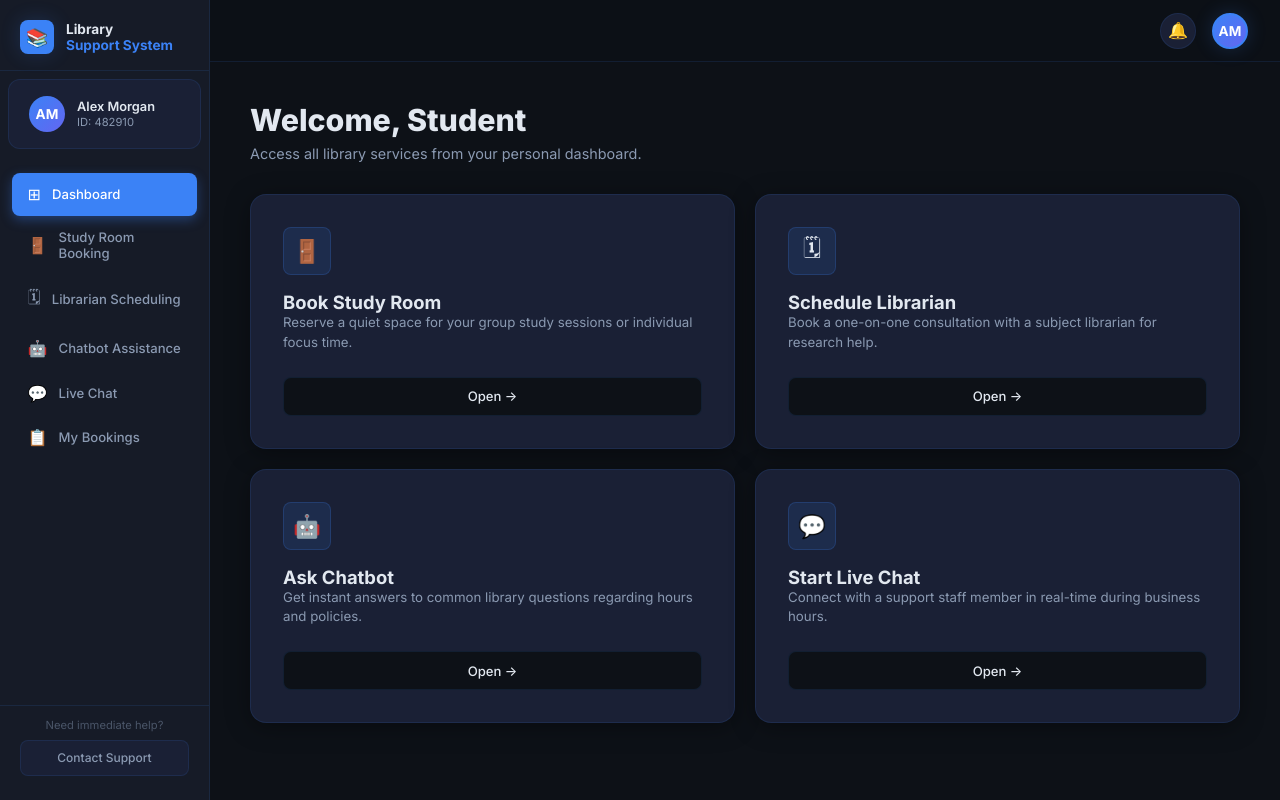
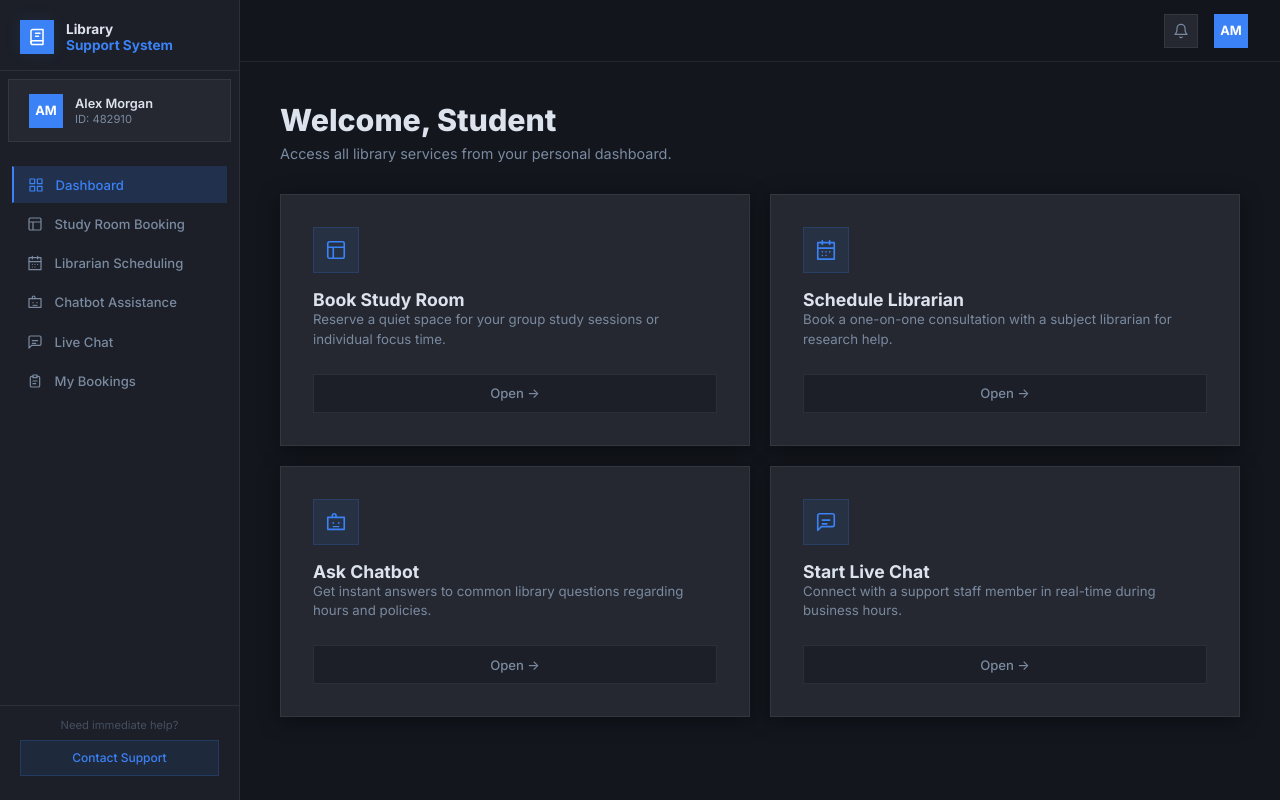
Before and after one commit to Ethelbert-cell/LLE, a React (Vite) app in the folder client/: page /dashboard in a window 1280 px wide. Built offline with nearby package versions, Linux system fonts and the light colour scheme.

Commit message:
Feat: Replace UI emojis with custom SVG icons and update global CSS variables for a sharper, less rounded UI design and refined color palette.

```diff
--- a/client/src/components/layout/Navbar.jsx
+++ b/client/src/components/layout/Navbar.jsx
@@ -1,5 +1,21 @@
 import { useAuth } from "../../context/AuthContext";
 import { useNavigate } from "react-router-dom";
+
+const BellIcon = () => (
+  <svg
+    width="16"
+    height="16"
+    viewBox="0 0 24 24"
+    fill="none"
+    stroke="currentColor"
+    strokeWidth="1.8"
+    strokeLinecap="round"
+    strokeLinejoin="round"
+  >
+    <path d="M18 8A6 6 0 0 0 6 8c0 7-3 9-3 9h18s-3-2-3-9" />
+    <path d="M13.73 21a2 2 0 0 1-3.46 0" />
+  </svg>
+);
 
 const Navbar = () => {
   const { user, logout } = useAuth();
@@ -20,15 +36,16 @@ const Navbar = () => {
         className="navbar-icon-btn"
         title="Notifications"
         aria-label="Notifications"
-        onClick={() => {}}
       >
-        🔔
+        <BellIcon />
       </button>
       <div
         className="navbar-avatar"
         title={user?.name}
-        onClick={() => logout() && navigate("/login")}
-        style={{ cursor: "pointer" }}
+        onClick={() => {
+          logout();
+          navigate("/login");
+        }}
         role="button"
         aria-label="User menu"
       >
--- a/client/src/components/layout/Sidebar.jsx
+++ b/client/src/components/layout/Sidebar.jsx
@@ -1,13 +1,149 @@
 import { NavLink, useNavigate } from "react-router-dom";
 import { useAuth } from "../../context/AuthContext";
 
+// ─── Custom blue/white SVG icons ───────────────────────────────────────────
+const Icons = {
+  dashboard: (
+    <svg
+      width="16"
+      height="16"
+      viewBox="0 0 24 24"
+      fill="none"
+      stroke="currentColor"
+      strokeWidth="1.8"
+      strokeLinecap="round"
+      strokeLinejoin="round"
+    >
+      <rect x="3" y="3" width="7" height="7" />
+      <rect x="14" y="3" width="7" height="7" />
+      <rect x="14" y="14" width="7" height="7" />
+      <rect x="3" y="14" width="7" height="7" />
+    </svg>
+  ),
+  booking: (
+    <svg
+      width="16"
+      height="16"
+      viewBox="0 0 24 24"
+      fill="none"
+      stroke="currentColor"
+      strokeWidth="1.8"
+      strokeLinecap="round"
+      strokeLinejoin="round"
+    >
+      <path d="M3 9h18M9 21V9M3 5a2 2 0 0 1 2-2h14a2 2 0 0 1 2 2v14a2 2 0 0 1-2 2H5a2 2 0 0 1-2-2V5z" />
+    </svg>
+  ),
+  scheduling: (
+    <svg
+      width="16"
+      height="16"
+      viewBox="0 0 24 24"
+      fill="none"
+      stroke="currentColor"
+      strokeWidth="1.8"
+      strokeLinecap="round"
+      strokeLinejoin="round"
+    >
+      <rect x="3" y="4" width="18" height="18" rx="0" />
+      <path d="M16 2v4M8 2v4M3 10h18" />
+      <path d="M8 14h.01M12 14h.01M16 14h.01M8 18h.01M12 18h.01" />
+    </svg>
+  ),
+  chatbot: (
+    <svg
+      width="16"
+      height="16"
+      viewBox="0 0 24 24"
+      fill="none"
+      stroke="currentColor"
+      strokeWidth="1.8"
+      strokeLinecap="round"
+      strokeLinejoin="round"
+    >
+      <rect x="3" y="7" width="18" height="13" />
+      <path d="M8 7V5a2 2 0 0 1 4 0v2" />
+      <circle cx="9" cy="13" r="1" fill="currentColor" stroke="none" />
+      <circle cx="15" cy="13" r="1" fill="currentColor" stroke="none" />
+      <path d="M9 17h6" strokeWidth="1.5" />
+    </svg>
+  ),
+  liveChat: (
+    <svg
+      width="16"
+      height="16"
+      viewBox="0 0 24 24"
+      fill="none"
+      stroke="currentColor"
+      strokeWidth="1.8"
+      strokeLinecap="round"
+      strokeLinejoin="round"
+    >
+      <path d="M21 15a2 2 0 0 1-2 2H7l-4 4V5a2 2 0 0 1 2-2h14a2 2 0 0 1 2 2z" />
+      <path d="M8 10h8M8 14h5" />
+    </svg>
+  ),
+  myBookings: (
+    <svg
+      width="16"
+      height="16"
+      viewBox="0 0 24 24"
+      fill="none"
+      stroke="currentColor"
+      strokeWidth="1.8"
+      strokeLinecap="round"
+      strokeLinejoin="round"
+    >
+      <path d="M9 5H7a2 2 0 0 0-2 2v12a2 2 0 0 0 2 2h10a2 2 0 0 0 2-2V7a2 2 0 0 0-2-2h-2" />
+      <rect x="9" y="3" width="6" height="4" />
+      <path d="M9 12h6M9 16h4" />
+    </svg>
+  ),
+  library: (
+    <svg
+      width="18"
+      height="18"
+      viewBox="0 0 24 24"
+      fill="none"
+      stroke="#fff"
+      strokeWidth="2"
+      strokeLinecap="round"
+      strokeLinejoin="round"
+    >
+      <path d="M4 19.5A2.5 2.5 0 0 1 6.5 17H20" />
+      <path d="M6.5 2H20v20H6.5A2.5 2.5 0 0 1 4 19.5v-15A2.5 2.5 0 0 1 6.5 2z" />
+      <line x1="10" y1="7" x2="16" y2="7" />
+      <line x1="10" y1="11" x2="14" y2="11" />
+    </svg>
+  ),
+  notification: (
+    <svg
+      width="16"
+      height="16"
+      viewBox="0 0 24 24"
+      fill="none"
+      stroke="currentColor"
+      strokeWidth="1.8"
+      strokeLinecap="round"
+      strokeLinejoin="round"
+    >
+      <path d="M18 8A6 6 0 0 0 6 8c0 7-3 9-3 9h18s-3-2-3-9" />
+      <path d="M13.73 21a2 2 0 0 1-3.46 0" />
+    </svg>
+  ),
+};
+
 const navItems = [
-  { path: "/dashboard", label: "Dashboard", icon: "⊞" },
-  { path: "/booking", label: "Study Room Booking", icon: "🚪" },
-  { path: "/scheduling", label: "Librarian Scheduling", icon: "🗓" },
-  { path: "/chatbot", label: "Chatbot Assistance", icon: "🤖" },
-  { path: "/livechat", label: "Live Chat", icon: "💬" },
-  { path: "/my-bookings", label: "My Bookings", icon: "📋" },
+  { path: "/dashboard", label: "Dashboard", icon: Icons.dashboard },
+  { path: "/booking", label: "Study Room Booking", icon: Icons.booking },
+  {
+    path: "/scheduling",
+    label: "Librarian Scheduling",
+    icon: Icons.scheduling,
+  },
+  { path: "/chatbot", label: "Chatbot Assistance", icon: Icons.chatbot },
+  { path: "/livechat", label: "Live Chat", icon: Icons.liveChat },
+  { path: "/my-bookings", label: "My Bookings", icon: Icons.myBookings },
 ];
 
 const Sidebar = () => {
@@ -27,7 +163,7 @@ const Sidebar = () => {
     <aside className="sidebar">
       {/* Logo */}
       <div className="sidebar-logo">
-        <div className="sidebar-logo-icon">📚</div>
+        <div className="sidebar-logo-icon">{Icons.library}</div>
         <div className="sidebar-logo-text">
           Library
           <br />
--- a/client/src/index.css
+++ b/client/src/index.css
@@ -2,35 +2,35 @@
 
 /* ─── Design Tokens ─── */
 :root {
-  --bg-primary: #0d1117;
-  --bg-secondary: #161b27;
-  --bg-card: #1a2035;
-  --bg-card-hover: #1f2745;
-  --bg-input: #0d1117;
+  --bg-primary:     #13161d;
+  --bg-secondary:   #1c1f27;
+  --bg-card:        #252830;
+  --bg-card-hover:  #2b2e38;
+  --bg-input:       #1c1f27;
 
-  --accent-blue: #3b82f6;
-  --accent-blue-dim: #2563eb;
-  --accent-glow: rgba(59, 130, 246, 0.25);
+  --accent-blue:    #3b82f6;
+  --accent-blue-dim:#2e6fd4;
+  --accent-glow:    rgba(59,130,246,0.15);
 
-  --text-primary: #e2e8f0;
-  --text-secondary: #8b9ab2;
-  --text-muted: #4a5568;
+  --text-primary:   #dde3ed;
+  --text-secondary: #7a8aa0;
+  --text-muted:     #454f60;
 
-  --border: rgba(59, 130, 246, 0.12);
-  --border-hover: rgba(59, 130, 246, 0.35);
+  --border:         rgba(255,255,255,0.07);
+  --border-hover:   rgba(255,255,255,0.13);
 
-  --sidebar-width: 210px;
-  --navbar-height: 62px;
+  --sidebar-width:  240px;
+  --navbar-height:  62px;
 
-  --radius-sm: 8px;
-  --radius-md: 12px;
-  --radius-lg: 16px;
-  --radius-xl: 20px;
+  --radius-sm:  0px;
+  --radius-md:  0px;
+  --radius-lg:  0px;
+  --radius-xl:  0px;
 
-  --shadow-card: 0 4px 24px rgba(0, 0, 0, 0.35);
-  --shadow-blue: 0 0 20px rgba(59, 130, 246, 0.2);
+  --shadow-card: 0 4px 20px rgba(0,0,0,0.4);
+  --shadow-blue: 0 0 16px rgba(59,130,246,0.12);
 
-  --transition: all 0.22s cubic-bezier(0.4, 0, 0.2, 1);
+  --transition: all 0.2s cubic-bezier(0.4, 0, 0.2, 1);
 }
 
 /* ─── Reset ─── */
@@ -65,7 +65,7 @@ body {
 }
 ::-webkit-scrollbar-thumb {
   background: var(--accent-blue-dim);
-  border-radius: 3px;
+  border-radius: 0;
 }
 
 /* ─── App Shell ─── */
@@ -96,13 +96,10 @@ body {
   border-bottom: 1px solid var(--border);
 }
 .sidebar-logo-icon {
-  width: 34px;
-  height: 34px;
+  width: 34px; height: 34px;
   background: var(--accent-blue);
-  border-radius: var(--radius-sm);
-  display: flex;
-  align-items: center;
-  justify-content: center;
+  border-radius: 0;
+  display: flex; align-items: center; justify-content: center;
   font-size: 18px;
   box-shadow: var(--shadow-blue);
   flex-shrink: 0;
@@ -121,23 +118,18 @@ body {
   display: flex;
   align-items: center;
   gap: 0.75rem;
-  padding: 1rem 1.25rem;
+  padding: 0.85rem 1.25rem;
   margin: 0.5rem;
   background: var(--bg-card);
-  border-radius: var(--radius-md);
+  border-radius: 0;
   border: 1px solid var(--border);
 }
 .sidebar-avatar {
-  width: 36px;
-  height: 36px;
-  border-radius: 50%;
-  background: linear-gradient(135deg, #3b82f6, #6366f1);
-  display: flex;
-  align-items: center;
-  justify-content: center;
-  font-size: 0.85rem;
-  font-weight: 700;
-  color: #fff;
+  width: 34px; height: 34px;
+  border-radius: 0;
+  background: var(--accent-blue);
+  display: flex; align-items: center; justify-content: center;
+  font-size: 0.8rem; font-weight: 700; color: #fff;
   flex-shrink: 0;
 }
 .sidebar-user-info {
@@ -170,30 +162,30 @@ body {
   display: flex;
   align-items: center;
   gap: 0.7rem;
-  padding: 0.65rem 0.9rem;
-  border-radius: var(--radius-sm);
+  padding: 0.6rem 0.9rem;
+  border-radius: 0;
   text-decoration: none;
   color: var(--text-secondary);
   font-size: 0.82rem;
   font-weight: 500;
   transition: var(--transition);
   border: 1px solid transparent;
+  white-space: nowrap;
 }
 .nav-link:hover {
-  background: var(--bg-card);
+  background: rgba(255,255,255,0.04);
   color: var(--text-primary);
-  border-color: var(--border);
+  border-color: transparent;
 }
 .nav-link.active {
-  background: var(--accent-blue);
-  color: #fff;
-  border-color: transparent;
-  box-shadow: 0 4px 12px rgba(59, 130, 246, 0.35);
+  background: rgba(59,130,246,0.18);
+  color: var(--accent-blue);
+  border-left: 2px solid var(--accent-blue);
+  border-right-color: transparent;
+  border-top-color: transparent;
+  border-bottom-color: transparent;
 }
-.nav-link .nav-icon {
-  font-size: 1rem;
-  flex-shrink: 0;
-}
+.nav-link .nav-icon { flex-shrink: 0; display: flex; align-items: center; }
 
 .sidebar-footer {
   padding: 0.75rem 1.25rem 0;
@@ -202,10 +194,10 @@ body {
 .contact-support-btn {
   width: 100%;
   padding: 0.6rem;
-  background: var(--bg-card);
-  border: 1px solid var(--border);
-  border-radius: var(--radius-sm);
-  color: var(--text-secondary);
+  background: rgba(59,130,246,0.1);
+  border: 1px solid rgba(59,130,246,0.2);
+  border-radius: 0;
+  color: var(--accent-blue);
   font-size: 0.75rem;
   font-weight: 500;
   cursor: pointer;
@@ -213,9 +205,8 @@ body {
   font-family: inherit;
 }
 .contact-support-btn:hover {
-  background: var(--bg-card-hover);
-  color: var(--text-primary);
-  border-color: var(--border-hover);
+  background: rgba(59,130,246,0.17);
+  color: #60a5fa;
 }
 .need-help-text {
   font-size: 0.7rem;
@@ -231,7 +222,7 @@ body {
   left: var(--sidebar-width);
   right: 0;
   height: var(--navbar-height);
-  background: rgba(13, 17, 23, 0.85);
+  background: rgba(19,22,29,0.92);
   backdrop-filter: blur(12px);
   border-bottom: 1px solid var(--border);
   display: flex;
@@ -242,43 +233,31 @@ body {
   z-index: 90;
 }
 .navbar-icon-btn {
-  width: 36px;
-  height: 36px;
-  border-radius: 50%;
+  width: 34px; height: 34px;
+  border-radius: 0;
   background: var(--bg-card);
   border: 1px solid var(--border);
-  display: flex;
-  align-items: center;
-  justify-content: center;
+  display: flex; align-items: center; justify-content: center;
   cursor: pointer;
   transition: var(--transition);
   font-size: 1rem;
   color: var(--text-secondary);
 }
 .navbar-icon-btn:hover {
-  background: var(--bg-card-hover);
+  background: rgba(255,255,255,0.05);
   color: var(--text-primary);
-  border-color: var(--border-hover);
 }
 .navbar-avatar {
-  width: 36px;
-  height: 36px;
-  border-radius: 50%;
-  background: linear-gradient(135deg, #3b82f6, #6366f1);
-  display: flex;
-  align-items: center;
-  justify-content: center;
-  font-size: 0.85rem;
-  font-weight: 700;
-  color: #fff;
+  width: 34px; height: 34px;
+  border-radius: 0;
+  background: var(--accent-blue);
+  display: flex; align-items: center; justify-content: center;
+  font-size: 0.8rem; font-weight: 700; color: #fff;
   cursor: pointer;
-  border: 2px solid var(--accent-blue);
-  box-shadow: var(--shadow-blue);
+  border: none;
   transition: var(--transition);
 }
-.navbar-avatar:hover {
-  transform: scale(1.05);
-}
+.navbar-avatar:hover { opacity: 0.85; }
 
 /* ─── Main Content ─── */
 .main-content {
@@ -323,7 +302,7 @@ body {
 .feature-card {
   background: var(--bg-card);
   border: 1px solid var(--border);
-  border-radius: var(--radius-lg);
+  border-radius: 0;
   padding: 2rem;
   display: flex;
   flex-direction: column;
@@ -336,24 +315,21 @@ body {
   animation: fadeUp 0.4s ease both;
 }
 .feature-card:hover {
-  background: var(--bg-card-hover);
+  background: rgba(255,255,255,0.03);
   border-color: var(--border-hover);
-  transform: translateY(-3px);
-  box-shadow: var(--shadow-card), var(--shadow-blue);
+  transform: translateY(-2px);
+  box-shadow: var(--shadow-card);
 }
 .feature-card-icon {
-  width: 48px;
-  height: 48px;
-  background: rgba(59, 130, 246, 0.12);
-  border-radius: var(--radius-sm);
-  display: flex;
-  align-items: center;
-  justify-content: center;
+  width: 46px; height: 46px;
+  background: rgba(59,130,246,0.1);
+  border-radius: 0;
+  display: flex; align-items: center; justify-content: center;
   font-size: 1.4rem;
-  border: 1px solid rgba(59, 130, 246, 0.2);
+  border: 1px solid rgba(59,130,246,0.18);
 }
 .feature-card-title {
-  font-size: 1.15rem;
+  font-size: 1.1rem;
   font-weight: 700;
   color: var(--text-primary);
 }
@@ -368,25 +344,21 @@ body {
   padding: 0.65rem 1.25rem;
   background: var(--bg-input);
   border: 1px solid var(--border);
-  border-radius: var(--radius-sm);
-  color: var(--text-primary);
+  border-radius: 0;
+  color: var(--text-secondary);
   font-size: 0.82rem;
   font-weight: 500;
   cursor: pointer;
   transition: var(--transition);
   text-align: center;
-  display: flex;
-  align-items: center;
-  justify-content: center;
-  gap: 0.4rem;
+  display: flex; align-items: center; justify-content: center; gap: 0.4rem;
   font-family: inherit;
   text-decoration: none;
 }
 .feature-card-btn:hover {
-  background: var(--accent-blue);
-  border-color: var(--accent-blue);
-  color: #fff;
-  box-shadow: 0 4px 12px rgba(59, 130, 246, 0.35);
+  background: rgba(59,130,246,0.12);
+  border-color: rgba(59,130,246,0.3);
+  color: var(--accent-blue);
 }
 
 /* ─── Status Badge ─── */
@@ -395,7 +367,7 @@ body {
   align-items: center;
   gap: 0.3rem;
   padding: 0.25rem 0.65rem;
-  border-radius: 99px;
+  border-radius: 0;
   font-size: 0.72rem;
   font-weight: 600;
   text-transform: capitalize;
@@ -430,7 +402,7 @@ body {
 .card {
   background: var(--bg-card);
   border: 1px solid var(--border);
-  border-radius: var(--radius-lg);
+  border-radius: 0;
   padding: 1.5rem;
   box-shadow: var(--shadow-card);
   animation: fadeUp 0.35s ease both;
@@ -462,7 +434,7 @@ body {
 .form-textarea {
   background: var(--bg-input);
   border: 1px solid var(--border);
-  border-radius: var(--radius-sm);
+  border-radius: 0;
   padding: 0.65rem 0.9rem;
   color: var(--text-primary);
   font-size: 0.85rem;
@@ -492,7 +464,7 @@ body {
   justify-content: center;
   gap: 0.5rem;
   padding: 0.65rem 1.4rem;
-  border-radius: var(--radius-sm);
+  border-radius: 0;
   font-size: 0.85rem;
   font-weight: 600;
   font-family: inherit;
@@ -510,10 +482,11 @@ body {
 .btn-primary:hover {
   background: var(--accent-blue-dim);
   transform: translateY(-1px);
-  box-shadow: 0 6px 18px rgba(59, 130, 246, 0.4);
+  box-shadow: 0 4px 14px rgba(59,130,246,0.25);
 }
 .btn-primary:active {
   transform: translateY(0);
+  opacity: 0.9;
 }
 .btn-secondary {
   background: transparent;
@@ -521,18 +494,18 @@ body {
   border-color: var(--border);
 }
 .btn-secondary:hover {
-  background: var(--bg-card-hover);
+  background: rgba(255,255,255,0.04);
   color: var(--text-primary);
   border-color: var(--border-hover);
 }
 .btn-danger {
-  background: rgba(239, 68, 68, 0.1);
+  background: rgba(239,68,68,0.08);
   color: #f87171;
-  border-color: rgba(248, 113, 113, 0.2);
+  border-color: rgba(248,113,113,0.15);
 }
 .btn-danger:hover {
-  background: rgba(239, 68, 68, 0.2);
-  border-color: rgba(248, 113, 113, 0.4);
+  background: rgba(239,68,68,0.14);
+  border-color: rgba(248,113,113,0.3);
 }
 .btn-sm {
   padding: 0.4rem 0.9rem;
@@ -553,8 +526,8 @@ body {
 }
 .room-card {
   background: var(--bg-card);
-  border: 2px solid var(--border);
-  border-radius: var(--radius-lg);
+  border: 1px solid var(--border);
+  border-radius: 0;
   padding: 1.5rem;
   cursor: pointer;
   transition: var(--transition);
@@ -562,13 +535,12 @@ body {
 }
 .room-card:hover {
   border-color: var(--border-hover);
-  transform: translateY(-2px);
-  box-shadow: var(--shadow-card), var(--shadow-blue);
+  background: rgba(255,255,255,0.02);
 }
 .room-card.selected {
   border-color: var(--accent-blue);
-  background: var(--bg-card-hover);
-  box-shadow: 0 0 0 3px var(--accent-glow);
+  border-left-width: 2px;
+  background: rgba(59,130,246,0.05);
 }
 .room-card-header {
   display: flex;
@@ -587,9 +559,9 @@ body {
   margin-top: 2px;
 }
 .room-capacity-badge {
-  background: rgba(59, 130, 246, 0.12);
-  border: 1px solid var(--border);
-  border-radius: var(--radius-sm);
+  background: rgba(59,130,246,0.1);
+  border: 1px solid rgba(59,130,246,0.18);
+  border-radius: 0;
   padding: 0.25rem 0.6rem;
   font-size: 0.72rem;
   font-weight: 600;
@@ -604,7 +576,7 @@ body {
 .amenity-tag {
   background: var(--bg-input);
   border: 1px solid var(--border);
-  border-radius: 99px;
+  border-radius: 0;
   padding: 0.2rem 0.55rem;
   font-size: 0.7rem;
   color: var(--text-secondary);
@@ -617,7 +589,7 @@ body {
   height: calc(100vh - var(--navbar-height) - 6rem);
   background: var(--bg-card);
   border: 1px solid var(--border);
-  border-radius: var(--radius-lg);
+  border-radius: 0;
   overflow: hidden;
 }
 .chat-messages {
@@ -648,15 +620,15 @@ body {
   line-height: 1.55;
 }
 .chat-message.user .chat-bubble {
-  background: var(--accent-blue);
+  background: rgba(59,130,246,0.85);
   color: #fff;
-  border-bottom-right-radius: 4px;
+  border-radius: 0;
 }
 .chat-message.bot .chat-bubble {
   background: var(--bg-secondary);
   color: var(--text-primary);
   border: 1px solid var(--border);
-  border-bottom-left-radius: 4px;
+  border-radius: 0;
 }
 .chat-time {
   font-size: 0.68rem;
@@ -802,7 +774,7 @@ body {
   padding: 0.35rem 0.85rem;
   background: var(--bg-card);
   border: 1px solid var(--border);
-  border-radius: 99px;
+  border-radius: 0;
   font-size: 0.75rem;
   color: var(--text-secondary);
   cursor: pointer;
@@ -810,7 +782,7 @@ body {
   font-family: inherit;
 }
 .quick-btn:hover {
-  background: var(--accent-blue);
-  color: #fff;
-  border-color: var(--accent-blue);
+  background: rgba(59,130,246,0.1);
+  color: var(--accent-blue);
+  border-color: rgba(59,130,246,0.25);
 }
--- a/client/src/pages/Dashboard.jsx
+++ b/client/src/pages/Dashboard.jsx
@@ -1,30 +1,95 @@
 import { useNavigate } from "react-router-dom";
 import { useAuth } from "../context/AuthContext";
 
+// ─── SVG Icons for feature cards ───
+const BookIcon = () => (
+  <svg
+    width="22"
+    height="22"
+    viewBox="0 0 24 24"
+    fill="none"
+    stroke="#3b82f6"
+    strokeWidth="1.8"
+    strokeLinecap="round"
+    strokeLinejoin="round"
+  >
+    <path d="M3 9h18M9 21V9M3 5a2 2 0 0 1 2-2h14a2 2 0 0 1 2 2v14a2 2 0 0 1-2 2H5a2 2 0 0 1-2-2V5z" />
+  </svg>
+);
+const CalendarIcon = () => (
+  <svg
+    width="22"
+    height="22"
+    viewBox="0 0 24 24"
+    fill="none"
+    stroke="#3b82f6"
+    strokeWidth="1.8"
+    strokeLinecap="round"
+    strokeLinejoin="round"
+  >
+    <rect x="3" y="4" width="18" height="18" />
+    <path d="M16 2v4M8 2v4M3 10h18" />
+    <path d="M8 14h.01M12 14h.01M16 14h.01M8 18h.01M12 18h.01" />
+  </svg>
+);
+const BotIcon = () => (
+  <svg
+    width="22"
+    height="22"
+    viewBox="0 0 24 24"
+    fill="none"
+    stroke="#3b82f6"
+    strokeWidth="1.8"
+    strokeLinecap="round"
+    strokeLinejoin="round"
+  >
+    <rect x="3" y="7" width="18" height="13" />
+    <path d="M8 7V5a2 2 0 0 1 4 0v2" />
+    <circle cx="9" cy="13" r="1" fill="#3b82f6" stroke="none" />
+    <circle cx="15" cy="13" r="1" fill="#3b82f6" stroke="none" />
+    <path d="M9 17h6" strokeWidth="1.5" />
+  </svg>
+);
+const ChatIcon = () => (
+  <svg
+    width="22"
+    height="22"
+    viewBox="0 0 24 24"
+    fill="none"
+    stroke="#3b82f6"
+    strokeWidth="1.8"
+    strokeLinecap="round"
+    strokeLinejoin="round"
+  >
+    <path d="M21 15a2 2 0 0 1-2 2H7l-4 4V5a2 2 0 0 1 2-2h14a2 2 0 0 1 2 2z" />
+    <path d="M8 10h8M8 14h5" />
+  </svg>
+);
+
 const featureCards = [
   {
-    icon: "🚪",
+    icon: <BookIcon />,
     title: "Book Study Room",
     desc: "Reserve a quiet space for your group study sessions or individual focus time.",
     path: "/booking",
     delay: "0s",
   },
   {
-    icon: "🗓",
+    icon: <CalendarIcon />,
     title: "Schedule Librarian",
     desc: "Book a one-on-one consultation with a subject librarian for research help.",
     path: "/scheduling",
     delay: "0.08s",
   },
   {
-    icon: "🤖",
+    icon: <BotIcon />,
     title: "Ask Chatbot",
     desc: "Get instant answers to common library questions regarding hours and policies.",
     path: "/chatbot",
     delay: "0.16s",
   },
   {
-    icon: "💬",
+    icon: <ChatIcon />,
     title: "Start Live Chat",
     desc: "Connect with a support staff member in real-time during business hours.",
     path: "/livechat",
```
Also changed, not shown: 1 other file (tests, documents, lock files or other folders).
